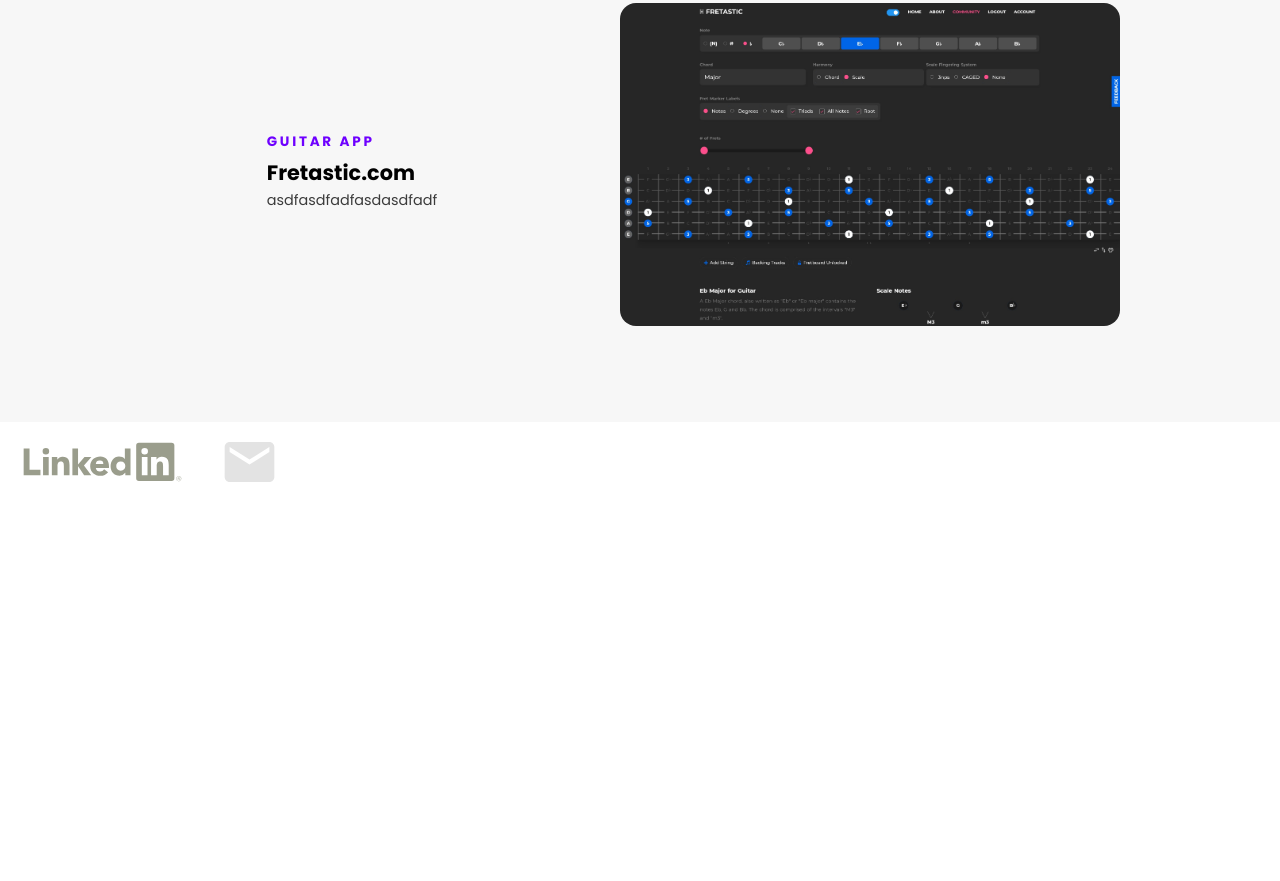
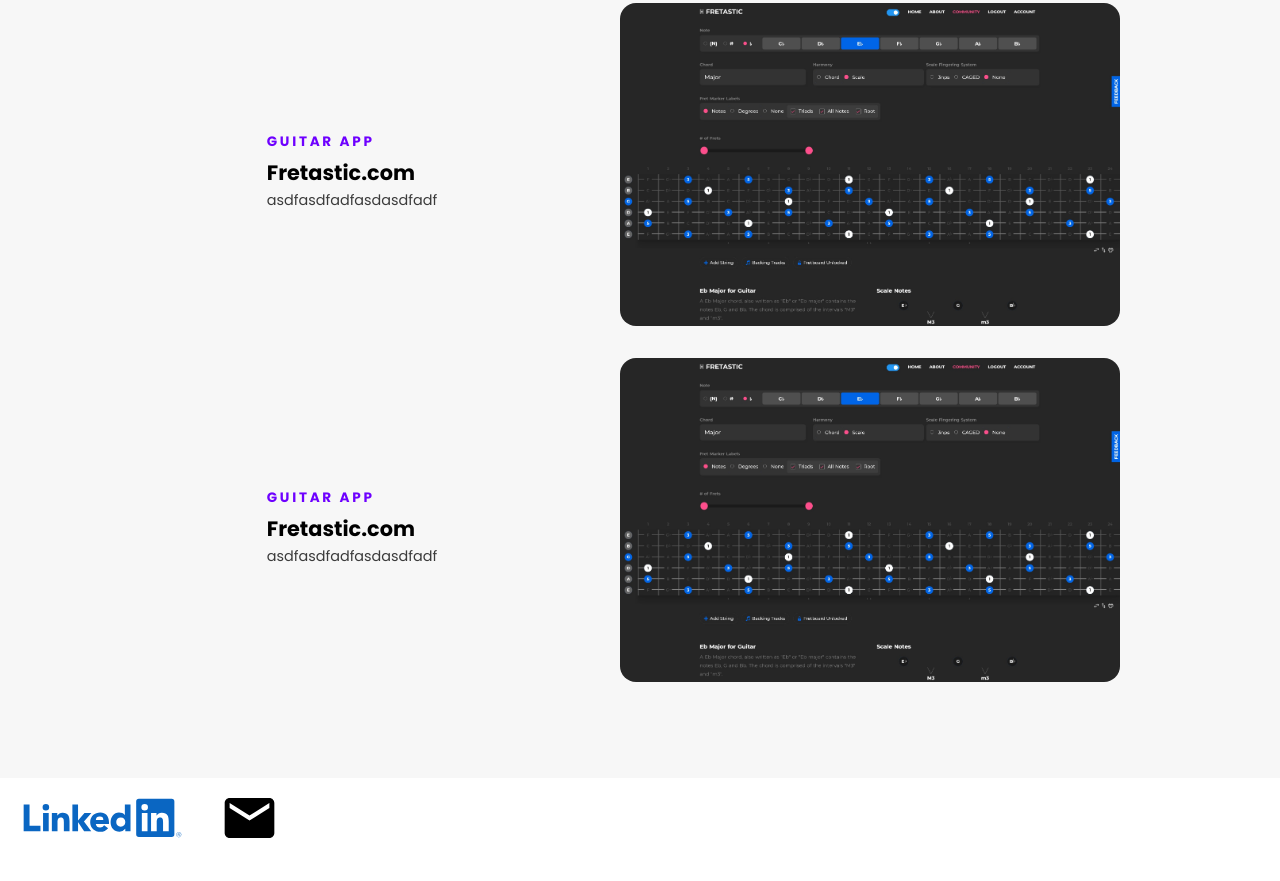
Before and after one commit to seann1/portfolio-2021, a website: page index.html in a window 1280 px wide. Shown: the part 1697-2578 px from the top of the page. Before the commit the page ends 2222 px from the top, so only its background shows below. Drawn offline with nearby package versions, Linux system fonts and the light colour scheme.

Commit message:
finish contact icons

```diff
--- a/index.html
+++ b/index.html
@@ -245,6 +245,17 @@
         </div>
         <a href="#"><img src="./images/fretty.jpg" alt="Fretastic" /></a>
       </div>
+
+      <div class="portfolio-container transition3">
+        <div class="portfolio-left">
+          <div class="inner">
+            <p class="subtitle">guitar app</p>
+            <div class="featured-title">Fretastic.com</div>
+            <div class="featured-desc">asdfasdfadfasdasdfadf</div>
+          </div>
+        </div>
+        <a href="#"><img src="./images/fretty.jpg" alt="Fretastic" /></a>
+      </div>
     </section>
     <div class="hire-me-container" id="hireMe">
       <div class="box-1">
@@ -353,6 +364,26 @@
         duration: 1.2,
         stagger: 0.3,
       });
+      gsap.from(".box-1", {
+        scrollTrigger: {
+          trigger: ".box-1",
+          start: "top bottom",
+        },
+        y: 50,
+        opacity: 0,
+        duration: 1.2,
+        stagger: 0.3,
+      });
+      gsap.from(".box-2", {
+        scrollTrigger: {
+          trigger: ".box-2",
+          start: "top bottom",
+        },
+        y: 50,
+        opacity: 0,
+        duration: 1.2,
+        stagger: 0.3,
+      });
     </script>
     <script src="https://ajax.googleapis.com/ajax/libs/jquery/3.6.0/jquery.min.js"></script>
   </body>
--- a/scss/main.scss
+++ b/scss/main.scss
@@ -334,9 +334,9 @@
   //align-items: flex-start;
   //padding-left: 2em;
 
-  @media only screen and (max-width: 580px) {
-    flex-direction: column;
-  }
+  // @media only screen and (max-width: 580px) {
+  //   flex-direction: column;
+  // }
 }
 
 .box-1 {
@@ -364,15 +364,15 @@
 
 .linkedIn {
   height: 5em;
-  filter: invert(93%) sepia(0%) saturate(14%) hue-rotate(39deg) brightness(97%)
-    contrast(97%);
+  //filter: invert(93%) sepia(0%) saturate(14%) hue-rotate(39deg) brightness(97%)
+  //contrast(97%);
 }
 
 .email {
   padding-top: 0.6em;
   height: 60px;
   align-self: flex-start;
-  filter: invert(93%) sepia(0%) saturate(14%) hue-rotate(39deg) brightness(97%)
-    contrast(97%);
+  //filter: invert(93%) sepia(0%) saturate(14%) hue-rotate(39deg) brightness(97%)
+  //contrast(97%);
   //margin-right: auto;
 }
```
Also changed, not shown: css/main.css.
